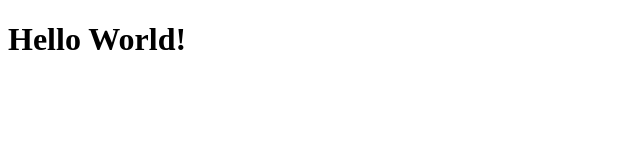
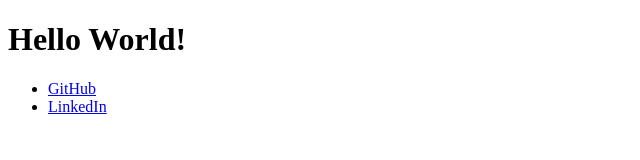
Before and after one commit to egenerat/egenerat.github.io, a plain HTML site: page index.html in a window 1280 px wide. Shown: the whole page, without its empty margins (0-640 px from the left). Drawn offline with Linux system fonts and the light colour scheme.

Commit message:
Add links

```diff
--- a/index.html
+++ b/index.html
@@ -6,5 +6,9 @@
   </head>
   <body>
     <h1>Hello World!</h1>
+    <ul>
+      <li><a href="https://github.com/egenerat">GitHub</a></li>
+      <li><a href="https://www.linkedin.com/in/emilegenerat">LinkedIn</a></li>
+    </ul>
   </body>
 </html>
```
